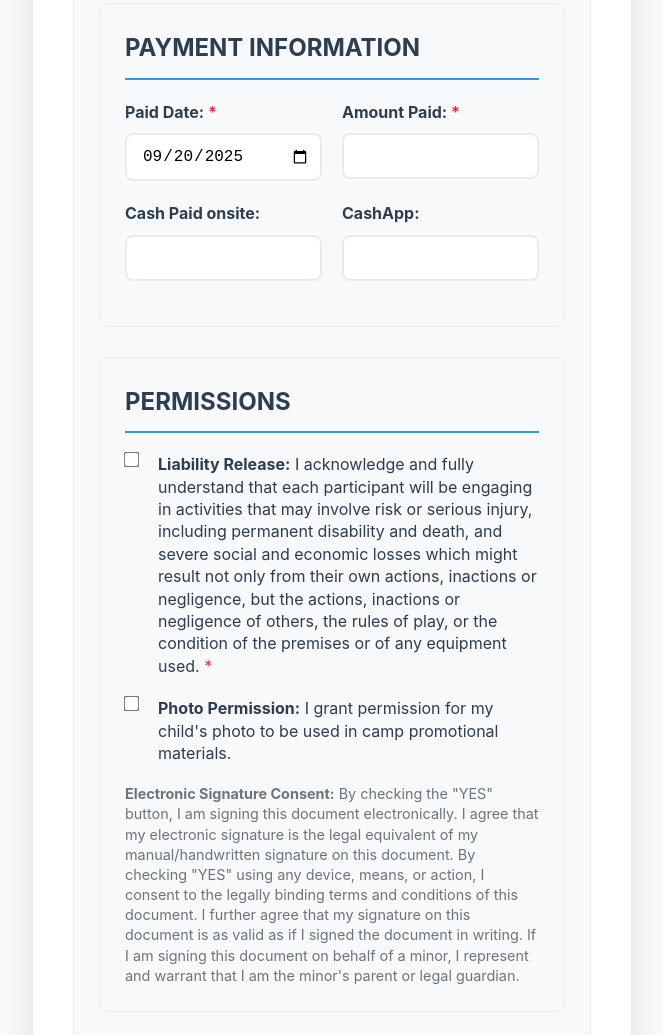
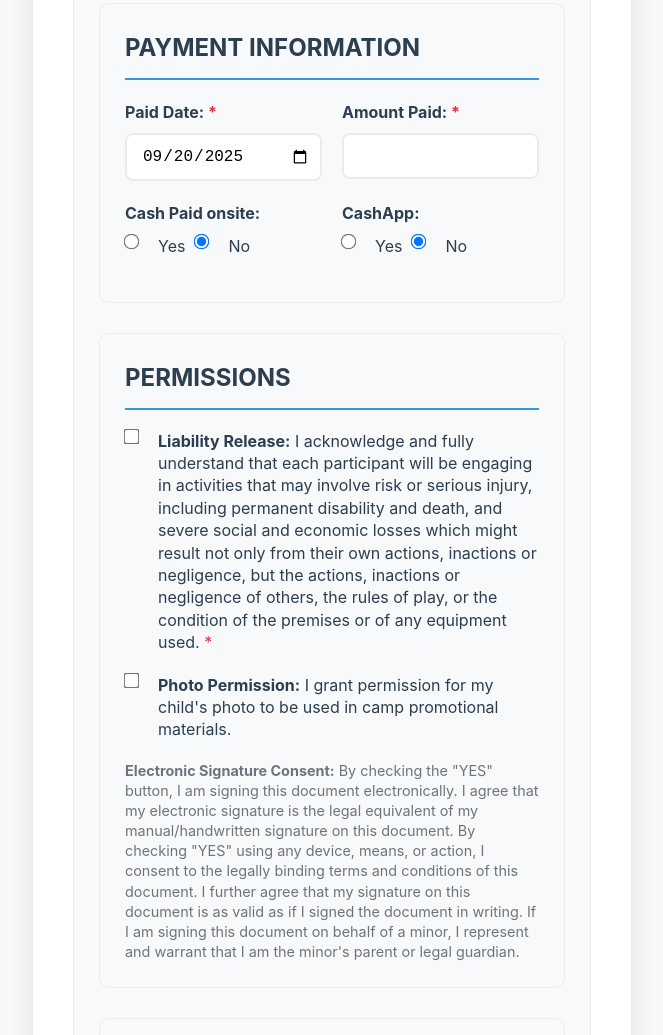
Before and after one commit to WinstonAC/blacktop, a plain HTML site: page index.html in a window 1280 px wide. Shown: the part 1616-2651 px from the top of the page, without its empty margins (308-971 px from the left). Drawn offline with Linux system fonts and the light colour scheme.

Commit message:
Change Cash Paid onsite and CashApp to Yes/No radio buttons
- Replaced number input for Cash Paid onsite with Yes/No radio buttons
- Replaced text input for CashApp with Yes/No radio buttons
- Updated CSS to style radio buttons properly
- Updated JavaScript to handle radio button values in email generation
- Both options default to 'No' when form loads

```diff
--- a/index.html
+++ b/index.html
@@ -143,7 +143,8 @@
             cursor: pointer;
         }
 
-        .form-group input[type="checkbox"] {
+        .form-group input[type="checkbox"],
+        .form-group input[type="radio"] {
             width: auto;
             margin-right: 10px;
             transform: scale(1.2);
@@ -423,12 +424,22 @@
 
                 <div class="form-row">
                     <div class="form-group">
-                        <label for="cashPaidOnsite">Cash Paid onsite:</label>
-                        <input type="number" id="cashPaidOnsite" name="cashPaidOnsite" step="0.01" min="0">
+                        <label>Cash Paid onsite:</label>
+                        <div class="checkbox-group">
+                            <input type="radio" id="cashPaidOnsiteYes" name="cashPaidOnsite" value="Yes">
+                            <label for="cashPaidOnsiteYes">Yes</label>
+                            <input type="radio" id="cashPaidOnsiteNo" name="cashPaidOnsite" value="No" checked>
+                            <label for="cashPaidOnsiteNo">No</label>
+                        </div>
                     </div>
                     <div class="form-group">
-                        <label for="cashapp">CashApp:</label>
-                        <input type="text" id="cashapp" name="cashapp">
+                        <label>CashApp:</label>
+                        <div class="checkbox-group">
+                            <input type="radio" id="cashappYes" name="cashapp" value="Yes">
+                            <label for="cashappYes">Yes</label>
+                            <input type="radio" id="cashappNo" name="cashapp" value="No" checked>
+                            <label for="cashappNo">No</label>
+                        </div>
                     </div>
                 </div>
             </div>
@@ -533,8 +544,8 @@
             emailContent += `------------------------------------------\n`;
             emailContent += `Paid Date: ${data.paidDate}\n`;
             emailContent += `Amount Paid: $${data.amountPaid}\n`;
-            emailContent += `Cash Paid onsite: ${data.cashPaidOnsite ? '$' + data.cashPaidOnsite : 'N/A'}\n`;
-            emailContent += `CashApp: ${data.cashapp || 'N/A'}\n\n`;
+            emailContent += `Cash Paid onsite: ${data.cashPaidOnsite || 'No'}\n`;
+            emailContent += `CashApp: ${data.cashapp || 'No'}\n\n`;
 
             emailContent += `PERMISSIONS\n`;
             emailContent += `------------------------------------------\n`;
```
